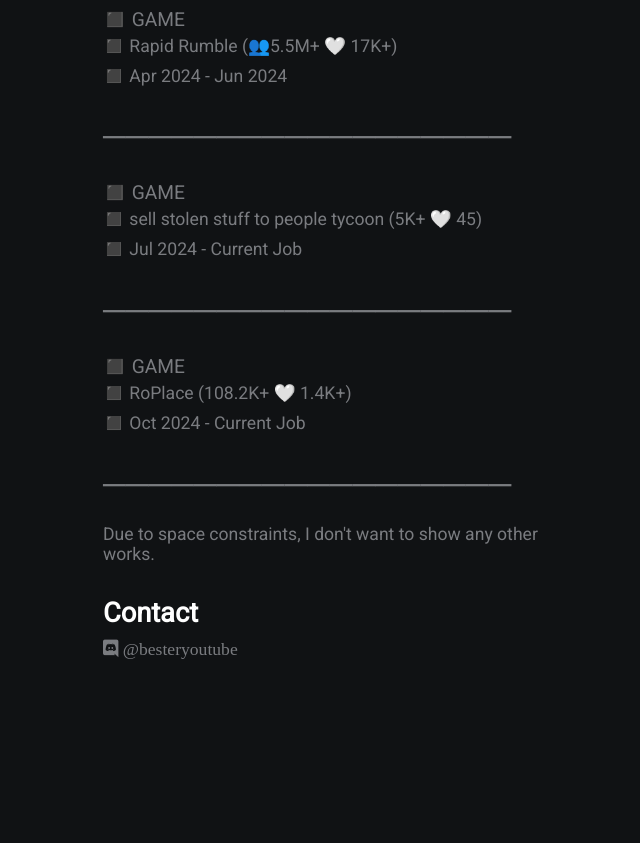
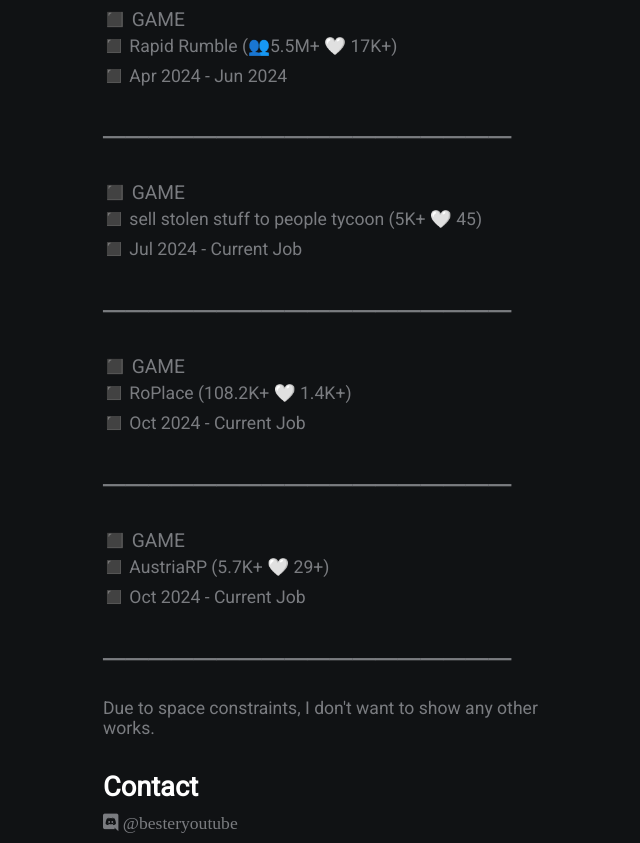
Before and after one commit to besteryoutubee/about, a plain HTML site: page index.html in a window 1280 px wide. Shown: the part 762-1605 px from the top of the page, without its empty margins (537-1177 px from the left). Before the commit the page ends 1431 px from the top, so only its background shows below. Drawn offline with Linux system fonts and the light colour scheme.

Commit message:
Update index.html
Added `AustriaRP`
Job: Developer

```diff
--- a/index.html
+++ b/index.html
@@ -37,6 +37,10 @@
             <p>◼️ RoPlace (108.2K+ 🤍 1.4K+)</p>
             <p>◼️ Oct 2024 - Current Job</p>
             <h1>──────────────────</h2>
+            <a href="https://www.roblox.com/games/16522630457/sterreich-RP-V2-Beta">◼️ GAME</a>
+            <p>◼️ AustriaRP (5.7K+ 🤍 29+)</p>
+            <p>◼️ Oct 2024 - Current Job</p>
+            <h1>──────────────────</h2>
                 <p>Due to space constraints, I don't want to show any other works.</p>
             <h2>Contact</h2>
             <p><i class="fab fa-discord">   @besteryoutube</i></p>
```
